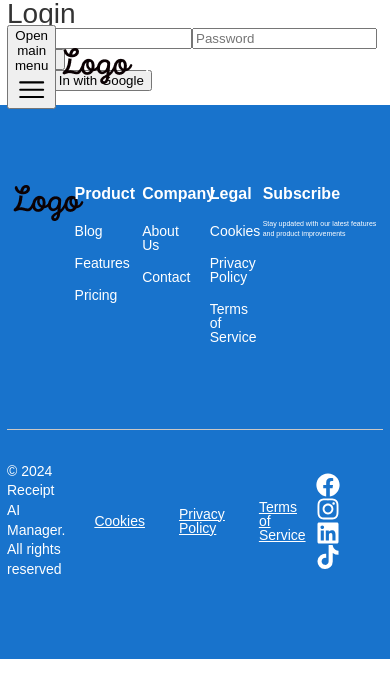
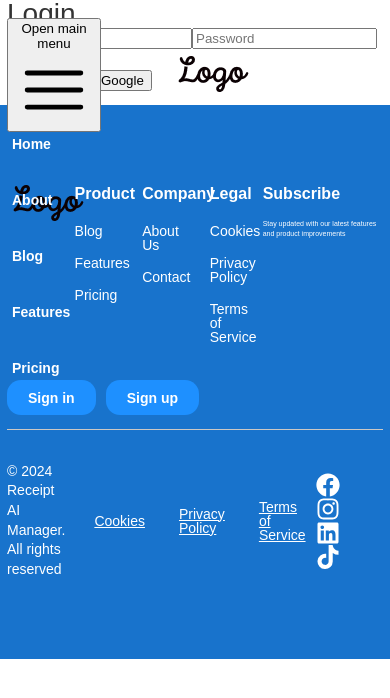
Before and after one commit to subzero783/receipt-scan, a Next.js app: page /login in a window 390 px wide. Shown: the top 698 px of the page. Built offline with nearby package versions, Linux system fonts and the light colour scheme; no server answers; a web font is replaced by a local one.

Commit message:
RSSCN-27 Working on TopNavBar.jsx

```diff
--- a/assets/styles/top-navbar.css
+++ b/assets/styles/top-navbar.css
@@ -29,6 +29,28 @@
           font-weight: 600;
         }
       }
+      @media screen and (max-width: 768px) {
+        flex-flow: row wrap;
+        .mobile-menu-column {
+          width: 25%;
+        }
+        .logo-column {
+          width: 75%;
+          > a {
+            > img {
+              margin-left: 25%;
+            }
+          }
+        }
+        .top-menu-column {
+          width: 100%;
+          flex-flow: column nowrap;
+        }
+        .top-buttons {
+          width: 100%;
+          flex-flow: column nowrap;
+        }
+      }
     }
   }
   .mobile-menu-column {
@@ -45,6 +67,9 @@
     > a {
       padding: 5px;
       color: var(--color-white);
+      &.active {
+        text-decoration: underline;
+      }
     }
   }
 
```
